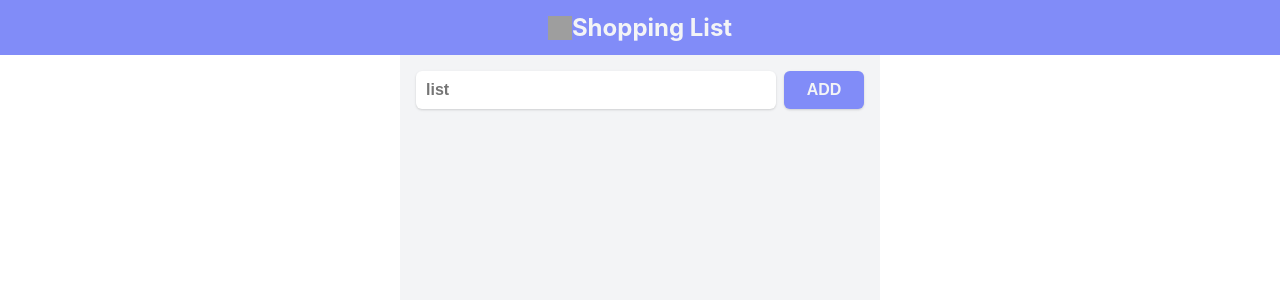
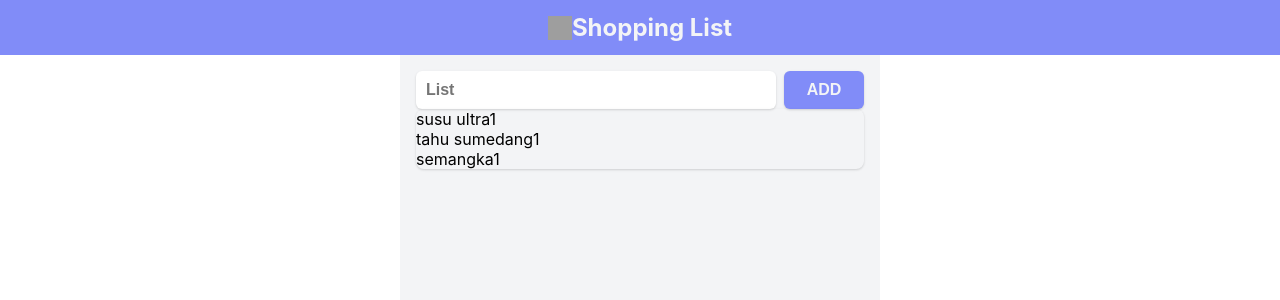
Before and after one commit to bagaszuhri/react-fundamental, a React (Create React App) app in the folder counter-starter/: page / in a window 1280 px wide. Shown: the top 300 px of the page. Built offline with nearby package versions, Linux system fonts and the light colour scheme; grey boxes are pictures that could not be loaded.

Commit message:
+ state todos styling

```diff
--- a/counter-starter/src/App.css
+++ b/counter-starter/src/App.css
@@ -63,3 +63,13 @@
     background-color: var(--main-background-color);
     box-shadow: var(--main-box-shadow);
 }
+
+.todos{
+    box-shadow: var(--main-box-shadow);
+
+    overflow-x: hidden;
+    overflow-y: auto;
+
+    border-radius: 8px;
+    max-height: 640px;
+}
--- a/counter-starter/src/App.js
+++ b/counter-starter/src/App.js
@@ -6,6 +6,13 @@ import './App.css';
 import  shoppingIcon from './assets/shopping-icon.svg';
 
 function App() {
+  const [value, setValue] = useState('')
+  const [todos, setTodos] = useState([
+    {title: 'susu ultra', count: 1},
+    {title: 'tahu sumedang', count: 1},
+    {title: 'semangka', count: 1}
+  ])
+
   return (
     <>
 
@@ -16,9 +23,31 @@ function App() {
 
       <section className="container">
         <form className="form">
-          <input className="input" type="text" placeholder="list" />
+          <input
+            onChange={(e) =>{setValue(e.target.value)}}
+            value={value}
+            className="input"
+            type="text"
+            placeholder="List"
+          />
           <button className="add-button" type="submit">Add</button>
         </form>
+
+
+        {todos.length > 0 ? (
+          <div className="todos">
+            {todos.map((todo) => {
+             return(
+              <div>
+                {todo.title}
+                {todo.count}
+              </div>
+             )
+            })}
+          </div>
+        ) : (
+          <div>Kosong</div>
+        )}
       </section>
 
     </>
```
Also changed, not shown: 1 other file (tests, documents, lock files or other folders).
